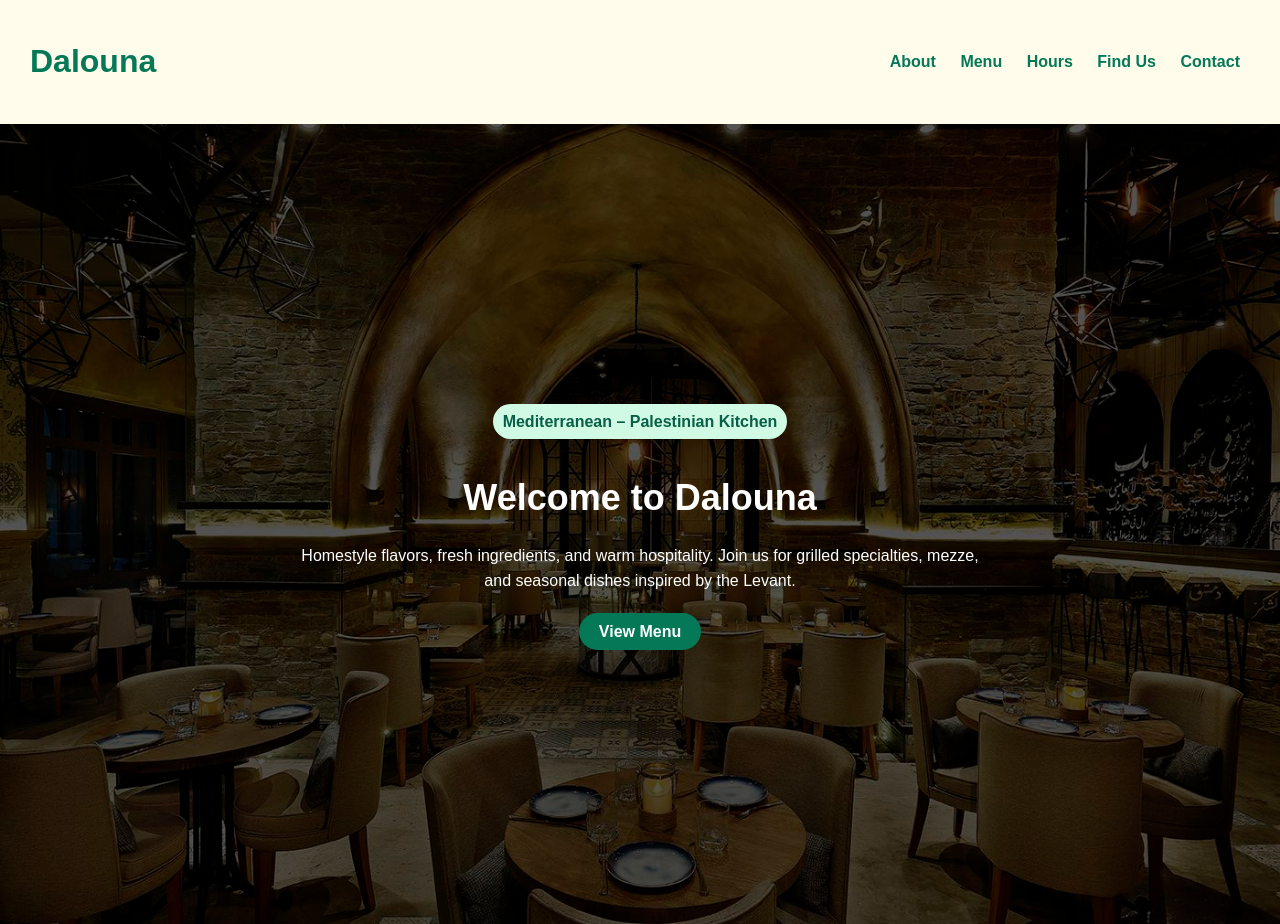
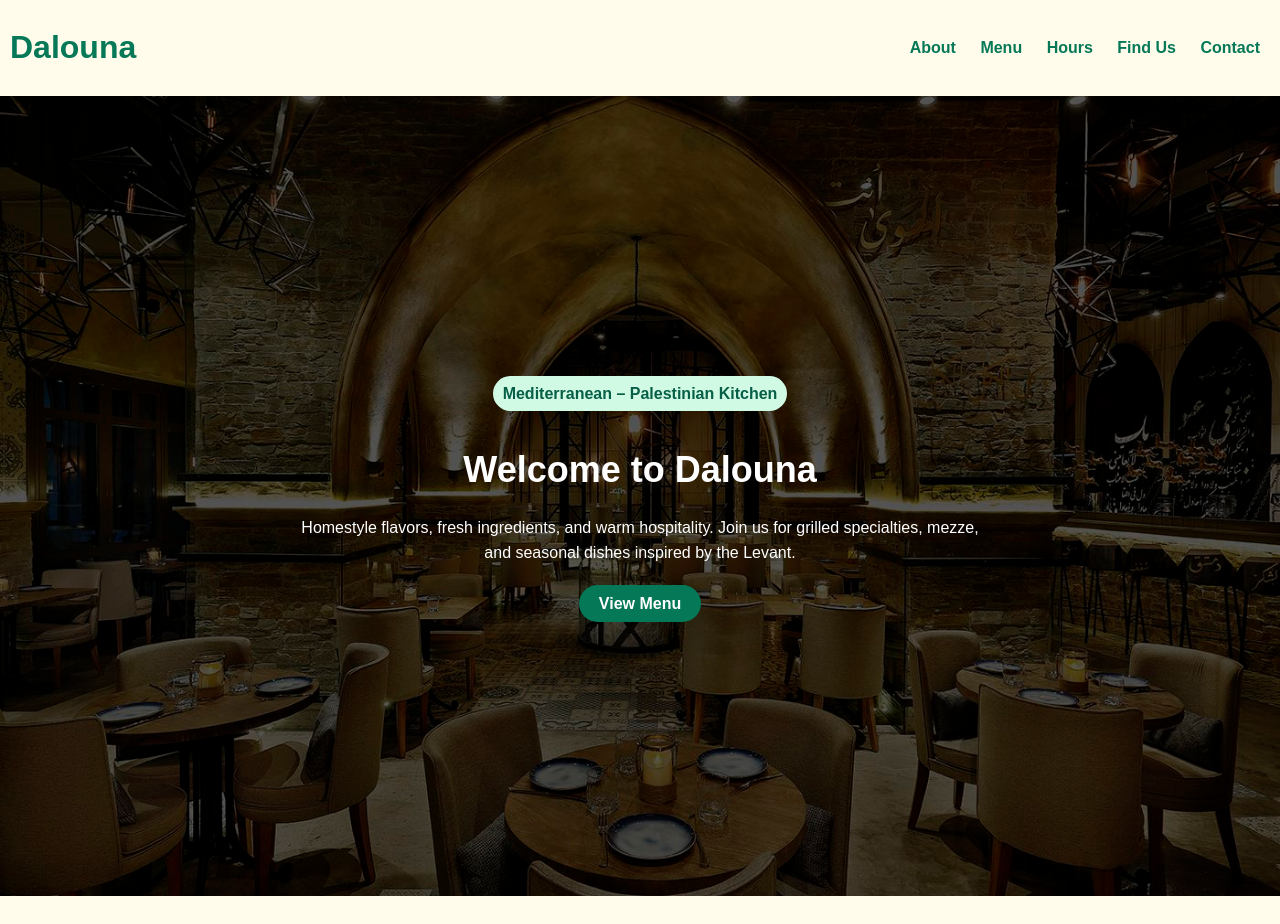
Before and after one commit to jomana-hub/dalounaResturant-12429912, a plain HTML site: page index.html in a window 1280 px wide. Shown: the top 924 px of the page. Drawn offline with Linux system fonts and the light colour scheme.

Commit message:
Reduce padding in site header

```diff
--- a/css/styles.css
+++ b/css/styles.css
@@ -16,7 +16,7 @@ body
 .site-header {
   background-color: hsl(51, 100%, 96%);
   color: #047857;
-  padding: 15px 30px;
+  padding: 1px 10px;
   display: flex;
   justify-content: space-between;
   align-items: center;
```
